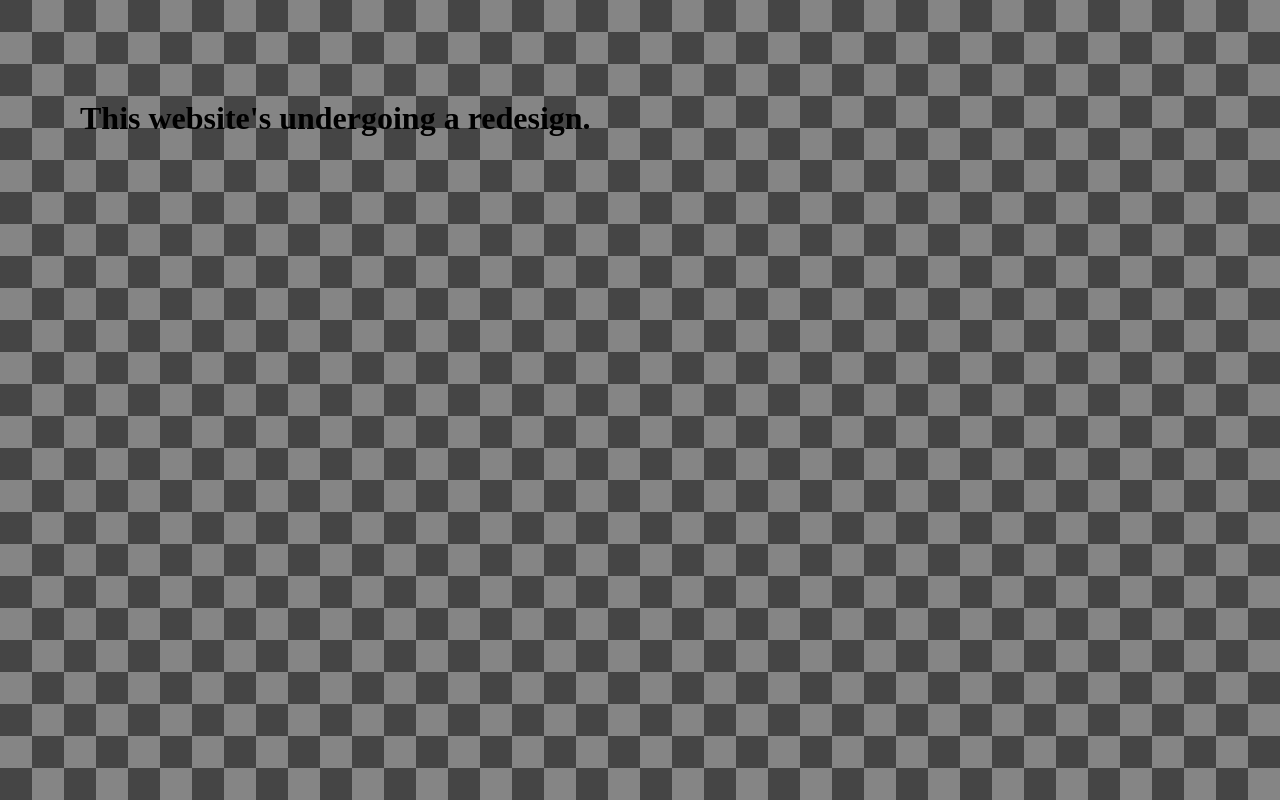
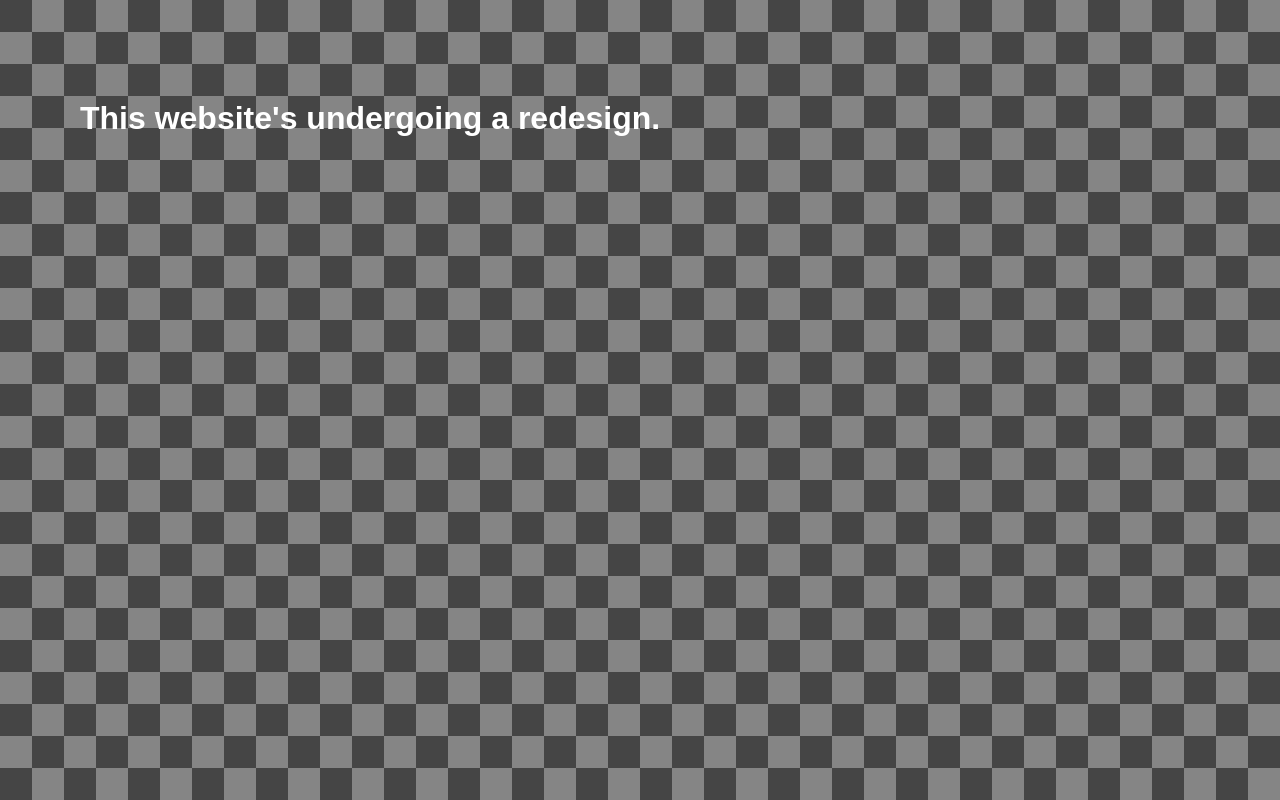
Before and after one commit to dogewoz/dogewoz.github.io, a plain HTML site: page index.html in a window 1280 px wide. Drawn offline with Linux system fonts and the light colour scheme.

Commit message:
Update styles.css

```diff
--- a/styles.css
+++ b/styles.css
@@ -3,21 +3,21 @@ body {
   margin-bottom: 100px;
   margin-right: 150px;
   margin-left: 80px;
-  font-family: Terminus;
-  color: #000;
+  font-family: Terminus, sans-serif;
+  color: #fff;
 }
 
 
 .pixel {
-  font-family: 'VCR OSD Mono';
+  font-family: 'VCR OSD Mono', sans-serif !important; /* just so mobile can actually use the frigging font, probably redundant but oh well */
   src: url('/fonts/VCR OSD Mono.woff2') format('woff2'),
-       url('fonts/VCR OSD Mono.TTF') format('truetype');
+       url('/fonts/VCR OSD Mono.TTF') format('truetype');
   font-weight: normal;
   font-style: normal;
 }
 
 .oneshot {
-  font-family: 'Terminus';
+  font-family: 'Terminus', sans-serif !important ;
   src: url('/fonts/Terminus.woff2') format('woff2'),
        url('/fonts/Terminus.TTF') format('truetype');
   font-weight: bold;
```
